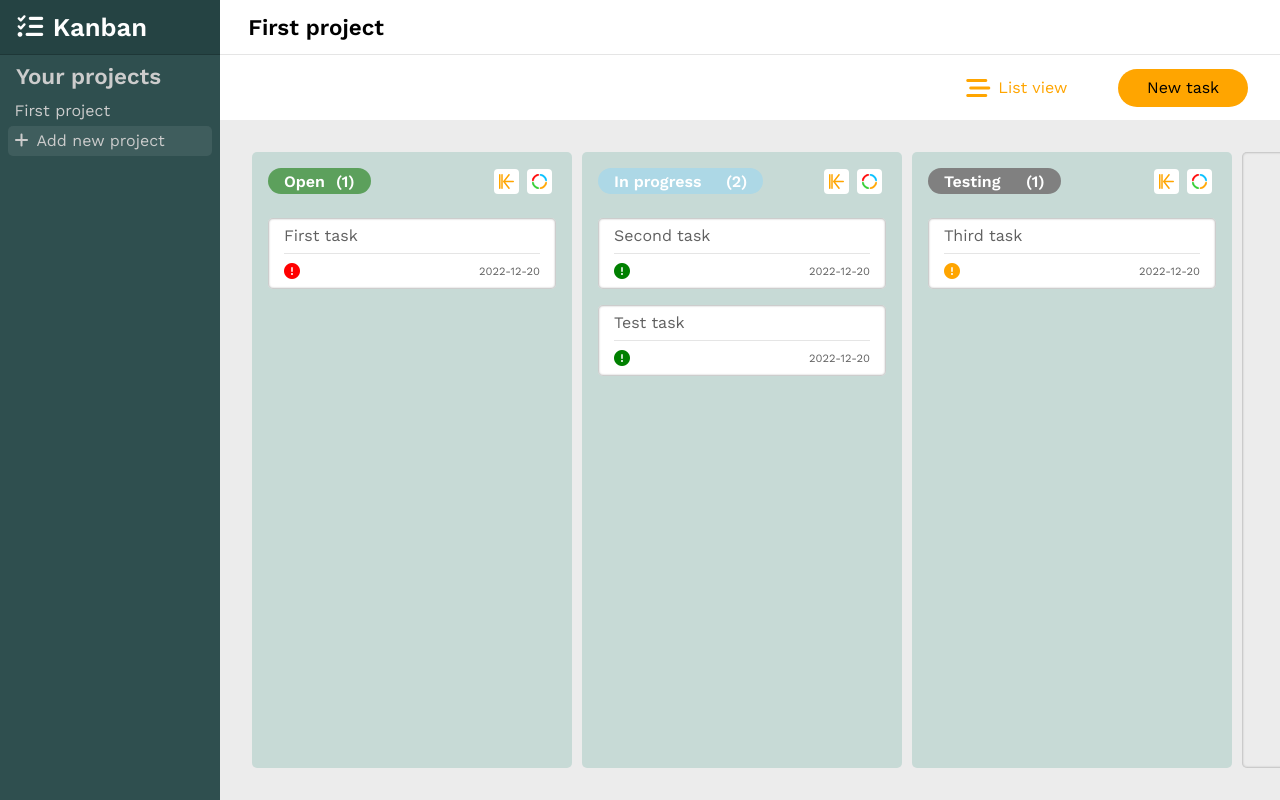
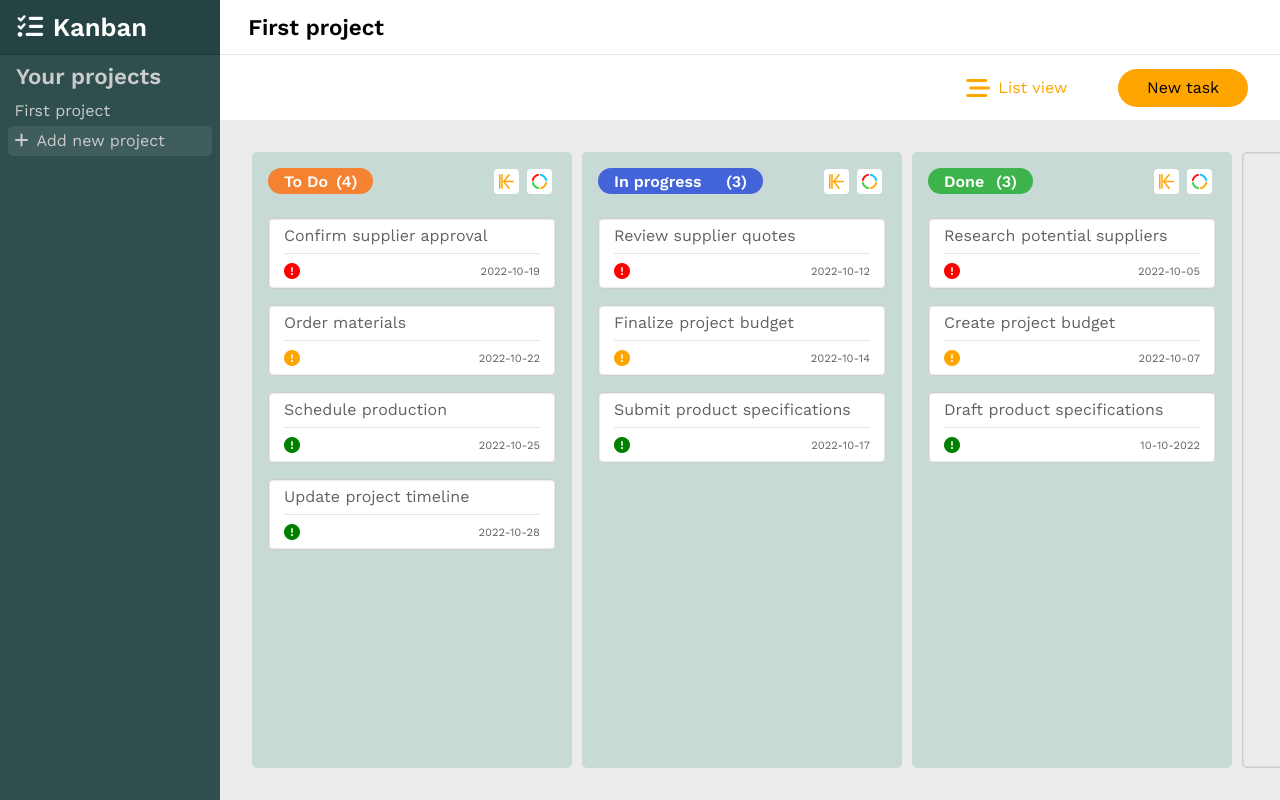
Before and after one commit to kwojtowicz97/kanban-board, a React (Create React App) app: page / in a window 1280 px wide. Built offline with nearby package versions, Linux system fonts and the light colour scheme.

Commit message:
Added dummy data

```diff
--- a/src/components/KanbanView/TopBand.tsx
+++ b/src/components/KanbanView/TopBand.tsx
@@ -14,6 +14,7 @@ const TopBand = ({ list }: TTopBand) => {
   const [listName, setListName] = useState(list.badge)
   const [isNameExists, setIsNameExists] = useState(false)
   const blurHandler = () => {
+    if (listName === list.badge) return
     if (
       listName &&
       !getCurrentProject()?.lists.some((list) => list.badge === listName)
--- a/src/components/ListView/ListView.module.css
+++ b/src/components/ListView/ListView.module.css
@@ -2,6 +2,7 @@
     padding: 2rem 2rem;
     height: calc(100% - var(--topHeaderHeight) - var(--kanbanHeaderHeight));
     /* background: var(--lightGreen); */
+    overflow-y: scroll;
 }
 
 .tasksList {
--- a/src/components/TasksHeader/TasksHeader.tsx
+++ b/src/components/TasksHeader/TasksHeader.tsx
@@ -52,7 +52,7 @@ const TasksHeader = () => {
           </>
         ) : null}
       </div>
-      <FiltersPreview />
+      {isListView ? <FiltersPreview /> : null}
       <div className={styles.rightMenu}>
         <ViewSelect />
         <NewTaskButton />
--- a/src/data.ts
+++ b/src/data.ts
@@ -1,3 +1,4 @@
+import { ContentState, EditorState } from 'draft-js'
 import { TProject } from './providers/KanbanProvider'
 
 export const data: TProject[] = [
@@ -5,52 +6,138 @@ export const data: TProject[] = [
     projectName: 'First project',
     lists: [
       {
-        badgeColor: '#5ca05c',
-        badge: 'Open',
+        badge: 'To Do',
+        badgeColor: '#f58231',
+        tasks: [
+          {
+            title: 'Confirm supplier approval',
+            description: EditorState.createWithContent(
+              ContentState.createFromText(
+                'Confirm that the selected supplier has approved the product specifications and is ready to begin production.'
+              )
+            ),
+            priority: 'High',
+            date: '2022-10-19',
+            list: 'To Do',
+          },
+          {
+            title: 'Order materials',
+            description: EditorState.createWithContent(
+              ContentState.createFromText(
+                'Place an order for the materials needed for the new product line, including any special requirements or specifications.'
+              )
+            ),
+            priority: 'Medium',
+            date: '2022-10-22',
+            list: 'To Do',
+          },
+          {
+            title: 'Schedule production',
+            description: EditorState.createWithContent(
+              ContentState.createFromText(
+                'Coordinate with the supplier to schedule production of the new product line, including any necessary inspections or quality checks.'
+              )
+            ),
+            priority: 'Low',
+            date: '2022-10-25',
+            list: 'To Do',
+          },
+          {
+            title: 'Update project timeline',
+            description: EditorState.createWithContent(
+              ContentState.createFromText(
+                'Update the project timeline to reflect the scheduled production dates and any potential delays or changes.'
+              )
+            ),
+            priority: 'Low',
+            date: '2022-10-28',
+            list: 'To Do',
+          },
+        ],
         isCollapsed: false,
         isColorWheelShown: false,
+      },
+      {
+        badge: 'In progress',
+        badgeColor: '#4363d8',
         tasks: [
           {
-            title: 'First task',
-            date: '2022-12-20',
+            title: 'Review supplier quotes',
+            description: EditorState.createWithContent(
+              ContentState.createFromText(
+                'Review the quotes received from potential suppliers and compare prices and availability.'
+              )
+            ),
             priority: 'High',
-            list: 'Open',
-          },
-        ],
-      },
-      {
-        badgeColor: 'lightblue',
-        badge: 'In progress',
-        isCollapsed: false,
-        isColorWheelShown: false,
-        tasks: [
-          {
-            title: 'Second task',
-            date: '2022-12-20',
-            priority: 'Low',
+            date: '2022-10-12',
             list: 'In progress',
           },
           {
-            title: 'Test task',
-            date: '2022-12-20',
+            title: 'Finalize project budget',
+            description: EditorState.createWithContent(
+              ContentState.createFromText(
+                'Finalize the project budget based on the quotes received from suppliers and any other relevant information.'
+              )
+            ),
+            priority: 'Medium',
+            date: '2022-10-14',
+            list: 'In progress',
+          },
+          {
+            title: 'Submit product specifications',
+            description: EditorState.createWithContent(
+              ContentState.createFromText(
+                'Submit the final product specifications to the selected supplier for review and approval.'
+              )
+            ),
             priority: 'Low',
+            date: '2022-10-17',
             list: 'In progress',
           },
         ],
+        isCollapsed: false,
+        isColorWheelShown: false,
       },
       {
-        badgeColor: 'gray',
-        badge: 'Testing',
+        badge: 'Done',
+        badgeColor: '#3db44b',
+        tasks: [
+          {
+            title: 'Research potential suppliers',
+            description: EditorState.createWithContent(
+              ContentState.createFromText(
+                'Research potential suppliers for our new product line, including their prices and availability.'
+              )
+            ),
+            priority: 'High',
+            date: '2022-10-05',
+            list: 'Done',
+          },
+          {
+            title: 'Create project budget',
+            description: EditorState.createWithContent(
+              ContentState.createFromText(
+                'Create a detailed budget for the new product line, including projected costs for materials, labor, and overhead.'
+              )
+            ),
+            priority: 'Medium',
+            date: '2022-10-07',
+            list: 'Done',
+          },
+          {
+            title: 'Draft product specifications',
+            description: EditorState.createWithContent(
+              ContentState.createFromText(
+                'Draft detailed specifications for the new product line, including dimensions, materials, and performance criteria.'
+              )
+            ),
+            priority: 'Low',
+            date: '10-10-2022',
+            list: 'Done',
+          },
+        ],
         isCollapsed: false,
         isColorWheelShown: false,
-        tasks: [
-          {
-            title: 'Third task',
-            date: '2022-12-20',
-            priority: 'Medium',
-            list: 'Testing',
-          },
-        ],
       },
     ],
   },
```
